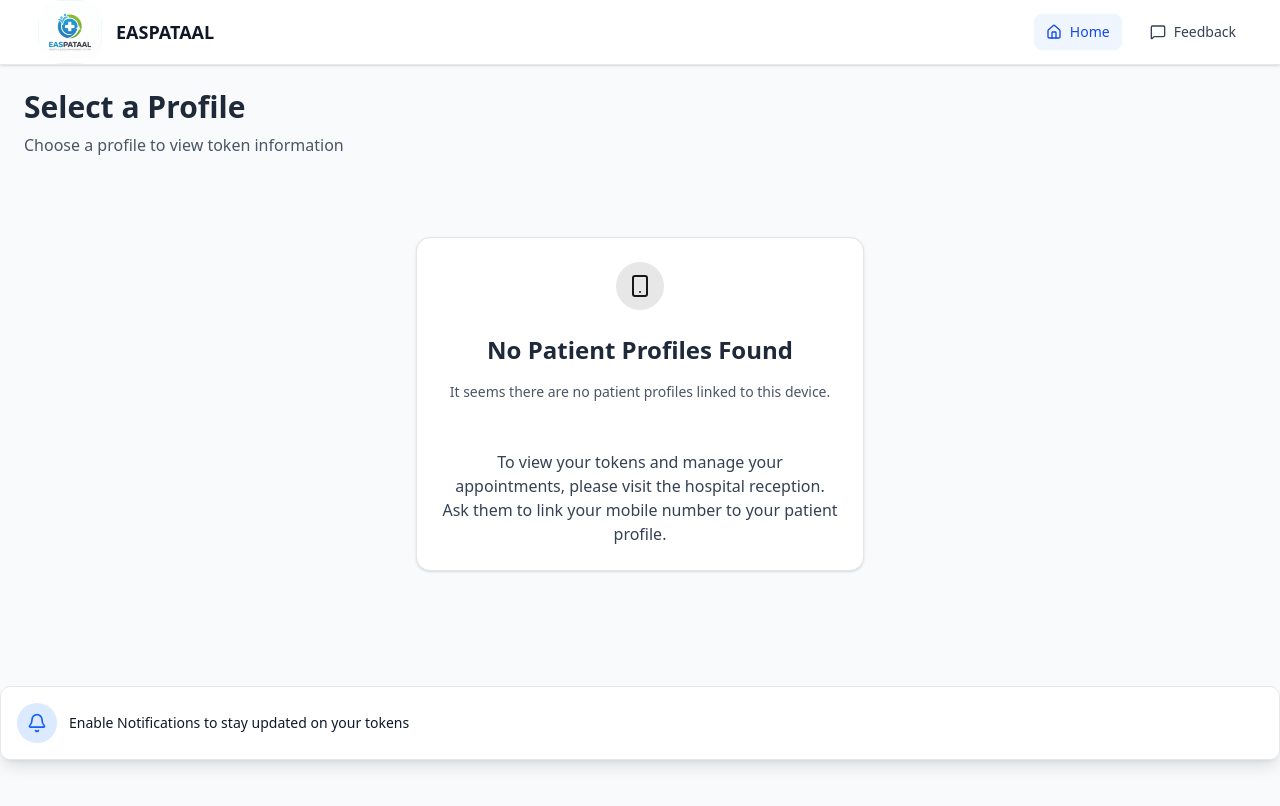
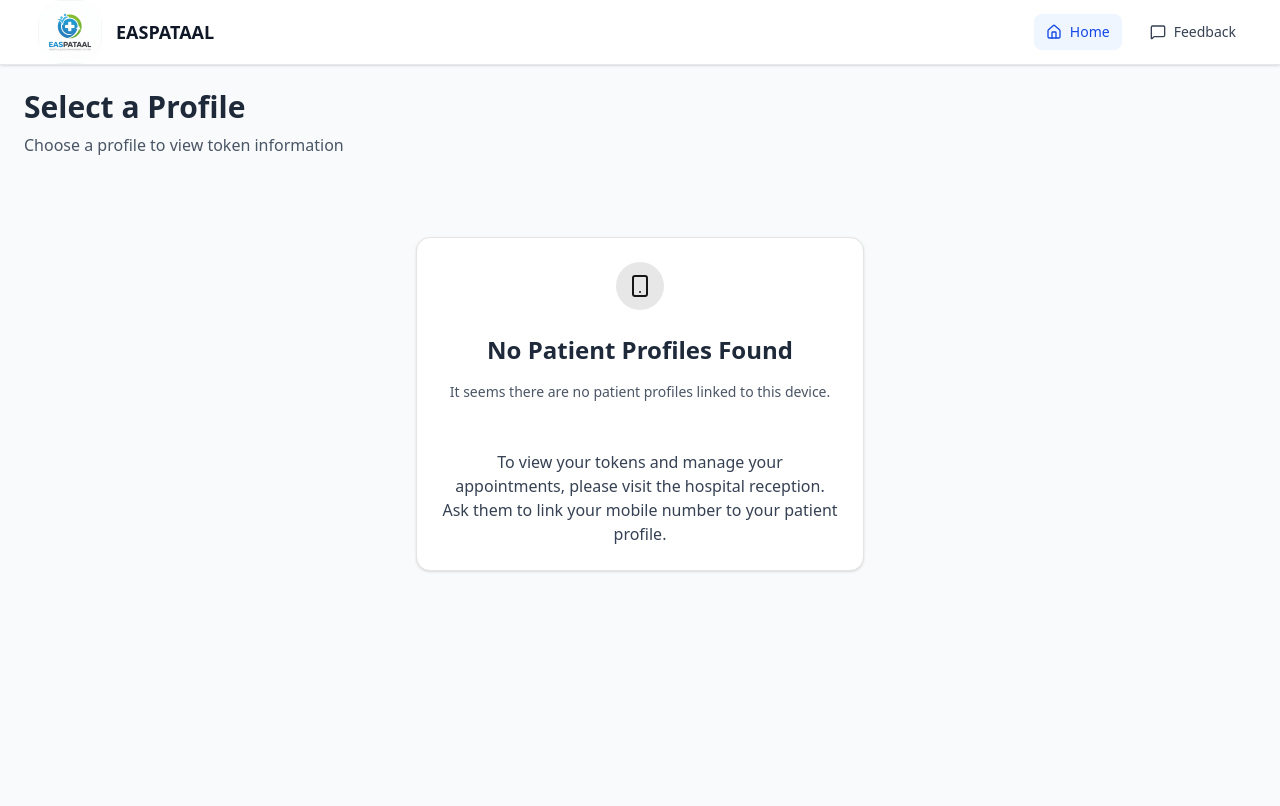
Before and after one commit to gaureshpai/easpataal, a Next.js app in the folder patient/: page / in a window 1280 px wide. Shown: the top 806 px of the page. Built offline with nearby package versions, Linux system fonts and the light colour scheme.

Commit message:
Refactor PatientClient component and remove NotificationBell

```diff
--- a/patient/app/page.tsx
+++ b/patient/app/page.tsx
@@ -3,19 +3,14 @@
 import { useSearchParams } from 'next/navigation'
 import { Suspense, useState } from 'react'
 import PatientTokenClient from '@/component/patient-token-client'
-import { NotificationBell } from '@/component/ui/notification-bell'
 
 function Search() {
-  const searchParams = useSearchParams()
-  const [permissionState, setPermissionState] = useState<NotificationPermission>('default')
+
 
   return (
     <>
-      <PatientTokenClient setPermission={(val: NotificationPermission) => setPermissionState(val)} />
-      <NotificationBell
-        permissionHandle={permissionState}
-        setPermissionHandle={(val: NotificationPermission) => setPermissionState(val)}
-      />
+      <PatientTokenClient  />
+
     </>
   )
 }
--- a/patient/component/patient-token-client.tsx
+++ b/patient/component/patient-token-client.tsx
@@ -9,9 +9,8 @@ import { useToast } from "@/hooks/use-toast";
 import { ProfileSelection, TokenCard, TokenCardSkeleton } from "./patient-token-helpers";
 import { Button } from "./ui/button";
 import { Badge } from "./ui/badge";
-import { NotificationBell } from "./ui/notification-bell";
 
-export default function PatientClient({setPermision}:any) {
+export default function PatientClient() {
   const searchParams = useSearchParams();
   const router = useRouter();
   const { toast } = useToast();
@@ -65,7 +64,6 @@ export default function PatientClient({setPermision}:any) {
     }
     const requestNotificationPermission = async () => {
       const permission = await window.Notification.requestPermission()
-        setPermision(permission)
 
     }
     const main = async () => {
--- a/patient/component/ui/notification-bell.tsx
+++ /dev/null
@@ -1,64 +0,0 @@
-"use client";
-
-import { useState } from "react";
-import { Bell, X } from "lucide-react";
-
-export function NotificationBell({permissionHandle, setPermissionHandle}:any) {
-  // const [permission, setPermission] = useState<NotificationPermission>('default');
-  // console.log(setPermisions)
-
-  // // Check current notification permission when mounted
-  // useEffect(() => {
-  //   if ("Notification" in window) {
-  //     setPermission(Notification.permission);
-  //   }
-  // }, []);
-
-  // Request notification permission
-  const handleEnableNotifications = async () => {
-    console.log('kjsdhfjksahdfjhasjkdfhsahkdjfjsahfd')
-    if ("Notification" in window) {
-      const result = await window.Notification.requestPermission();
-      setPermissionHandle(result);
-
-      // Show a test notification if permission granted
-      if (result === "granted") {
-        new Notification("Notifications Enabled!", {
-          body: "You'll now receive notifications from this site.",
-          icon: "/notification-icon.png" // Optional: add your icon path
-        });
-      }
-    }
-  };
-
-  // Hide the banner
-  // const handleDismiss = () => {
-  //   setIsVisible(false);
-  // };
-
-  // Don't render if permission already granted, denied, or dismissed
-  if ( permissionHandle === "granted") {
-    return null;
-  }
-
-  return (
-    <div className="fixed w-full bottom-10 animate-in slide-in-from-bottom-5">
-      <div className="flex w-full items-center gap-3 rounded-lg bg-white p-4 shadow-lg border border-gray-200">
-        <div className="flex-shrink-0">
-          <div className="h-10 w-10 rounded-full bg-blue-100 flex items-center justify-center">
-            <Bell className="h-5 w-5 text-blue-600" />
-          </div>
-        </div>
-
-        <div className="flex-1 min-w-0">
-          <p className="text-sm font-medium text-gray-900">
-            Enable Notifications to stay updated on your tokens
-          </p>
-
-        </div>
-
-
-      </div>
-    </div>
-  );
-}
```
